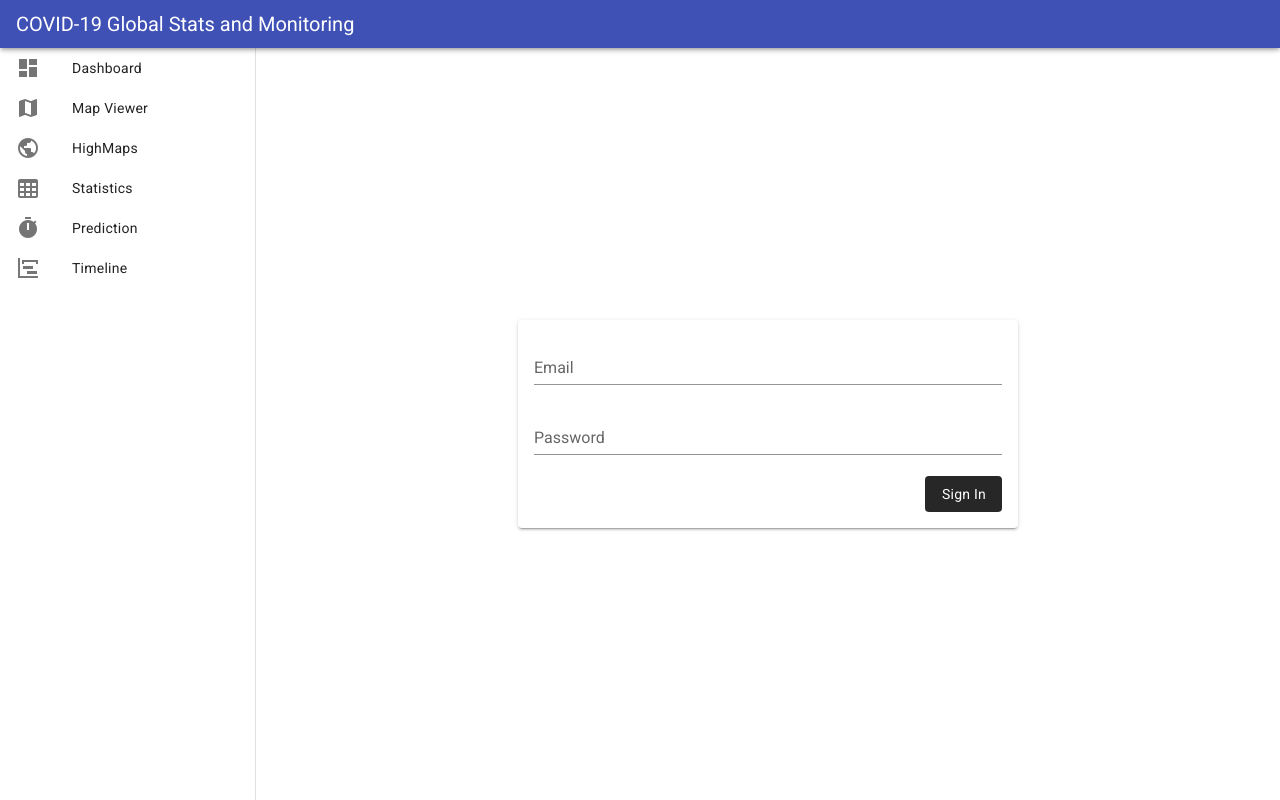
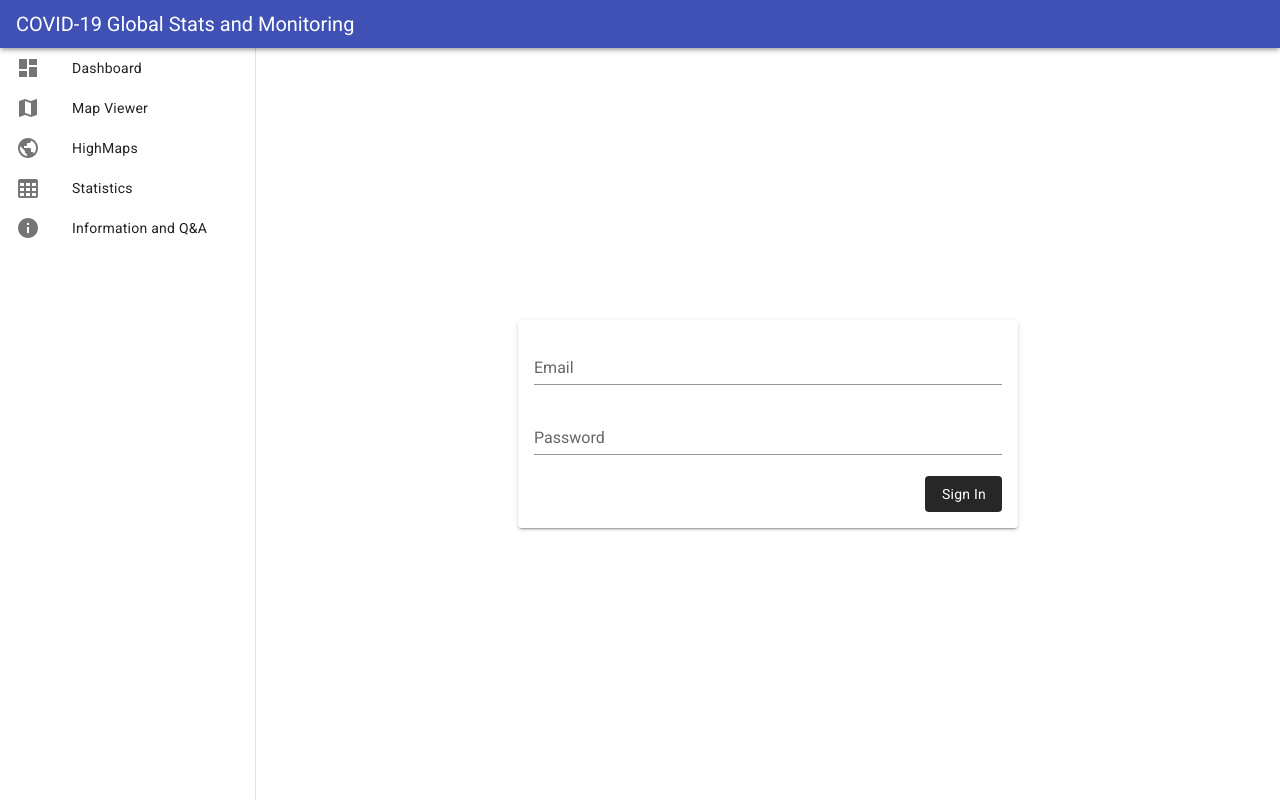
Before and after one commit to anaszakaria/covid19-app, a Vue app: page /signin in a window 1280 px wide. Built offline with nearby package versions, Linux system fonts and the light colour scheme; a small style sheet from the web is missing.

Commit message:
Reconfigure LeftPanel

```diff
--- a/src/components/AppHeader.vue
+++ b/src/components/AppHeader.vue
@@ -62,7 +62,6 @@ export default {
     data() {
         return {
             menuLists: [
-                { tooltipText: 'COVID-19 Information and Q&A', icon: 'mdi-information', url: '/info-qna' },
                 { tooltipText: 'User Profile', icon: 'mdi-file', url: '/profile' },
                 { tooltipText: 'Admin Page', icon: 'mdi-tune', url: '/admin' },
                 { tooltipText: 'App Settings', icon: 'mdi-settings', url: null }
--- a/src/components/LeftPanel.vue
+++ b/src/components/LeftPanel.vue
@@ -28,8 +28,9 @@ export default {
                 { icon: 'mdi-map', text: 'Map Viewer', url: '/mapviewer' },
                 { icon: 'mdi-earth', text: 'HighMaps', url: '/highmaps' },
                 { icon: 'mdi-table-large', text: 'Statistics', url: '/statistics' },
-                { icon: 'mdi-timer', text: 'Prediction', url: '/prediction' },
-                { icon: 'mdi-chart-timeline', text: 'Timeline', url: '/timeline' }
+                { icon: 'mdi-information', text: 'Information and Q&A', url: '/info-qna' }
+                // { icon: 'mdi-timer', text: 'Prediction', url: '/prediction' },
+                // { icon: 'mdi-chart-timeline', text: 'Timeline', url: '/timeline' },
             ]
         }
     },
```
